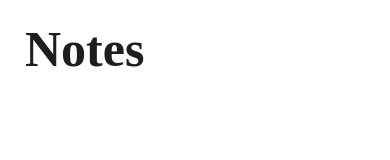
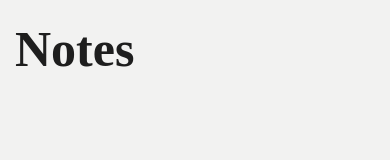
Before and after one commit to manojm97/NotesApp, a React Native app: screen / in a window 390 px wide. Shown: the top 160 px of the page. Built offline with nearby package versions, Linux system fonts and the light colour scheme.

Commit message:
Homepage layout to store Notes and Navigation to Note details page

```diff
--- a/App.js
+++ b/App.js
@@ -1,7 +1,24 @@
+import {createStackNavigator} from '@react-navigation/stack';
+import {NavigationContainer} from '@react-navigation/native';
 import React from 'react';
-import {SafeAreaView, ScrollView, StyleSheet, Text, View} from 'react-native';
+import NoteDetails from './app/components/NoteDetails';
 import NoteScreen from './app/screens/NoteScreen';
+import { LogBox } from 'react-native';
+
+const Stack = createStackNavigator();
 
 export default function App() {
-  return <NoteScreen />;
+  return (
+    <NavigationContainer>
+      <Stack.Navigator
+        screenOptions={{headerTitle: '', headerTransparent: true}}>
+        <Stack.Screen component={NoteScreen} name="NoteScreen" />
+        <Stack.Screen component={NoteDetails} name="NoteDetails" />
+      </Stack.Navigator>
+    </NavigationContainer>
+  );
 }
+
+LogBox.ignoreLogs([
+  "[react-native-gesture-handler] Seems like you\'re using an old API with gesture components, check out new Gestures system!",
+]);
--- a/app/color/colors.js
+++ b/app/color/colors.js
@@ -6,4 +6,10 @@ export default {
   LIGHTWHITE: '#f5f5dc',
   GREY: '#808080',
   LIGHTGREY:'#c0c0c0',
+  CHIFFON:'#FBFAF2',
+  COTTON:'#FBFBF9',
+  VIVID:'#F8F8F4',
+  POWDER:'#F2F2F1',
+  SMOKE:'#E7EAEA',
+  GHOST:'#45646',
 };
--- a/app/components/BackButton.js
+++ b/app/components/BackButton.js
@@ -25,7 +25,7 @@ const styles = StyleSheet.create({
     width: 50,
     height: 50,
     borderRadius: 50,
-    backgroundColor: colors.LIGHT,
+    backgroundColor: colors.POWDER,
     position: 'absolute',
     top: 30,
     left: 10,
--- /dev/null
+++ b/app/components/NoteDetails.js
@@ -0,0 +1,35 @@
+import React from 'react';
+import {StyleSheet, Text, View} from 'react-native';
+import colors from '../color/colors';
+
+const NoteDetails = (props) => {
+  const {note} = props.route.params;
+
+  return (
+    <View style={styles.container}>
+      <Text style={styles.title}>{note.title}</Text>
+      <Text style={styles.content}>{note.content}</Text>
+    </View>
+  );
+};
+
+const styles = StyleSheet.create({
+  container: {
+    paddingHorizontal: 20,
+    paddingTop: 60,
+  },
+  title: {
+    borderBottomColor: colors.LIGHTGREY,
+    borderBottomWidth: 1,
+    fontSize: 30,
+    fontWeight: 'bold',
+    fontFamily: 'sans-serif-bold',
+    color: colors.DARK,
+  },
+  content: {
+    fontSize: 15,
+    fontFamily: 'sans-serif',
+  },
+});
+
+export default NoteDetails;
--- a/app/components/NoteInput.js
+++ b/app/components/NoteInput.js
@@ -20,13 +20,21 @@ const NoteInput = ({visible, onClose, onSubmit}) => {
         if(valueOf === 'content') setContent(text);
     }
 
-    const handleSave = () => {
+    const handleBack = () => {
         if(!title.trim() && !content.trim()) return onClose();
         onSubmit(title,content);
         setTitle('');
         setContent('');
         onClose();
+      //  console.log(title,content)
     }
+
+    const handleSave = () => {
+      Keyboard.dismiss();
+    //  <SaveButton style={{display:'none'}}/>
+      onSubmit(title,content);
+     // console.log(title,content)
+  }
 
   return (
       <Modal visible={visible} animationType='fade' >
@@ -48,9 +56,6 @@ const NoteInput = ({visible, onClose, onSubmit}) => {
           value={content}
           onChangeText={text => handleOnChangeText(text, 'content')}
          />
-          <View style={styles.deleteButton}>
-            <NoteButtons name="delete"/>
-          </View>
         </View>
         <View style={StyleSheet.absoluteFillObject}>
          {title.trim() || content.trim() ? (
@@ -61,7 +66,7 @@ const NoteInput = ({visible, onClose, onSubmit}) => {
             ) : null}
             <BackButton
               name="left"
-              onPress={handleSave}
+              onPress={handleBack}
             />
           </View>
         <TouchableWithoutFeedback onPress={handleModalClose}>
@@ -82,6 +87,7 @@ const styles = StyleSheet.create({
         fontSize : 30,
         fontWeight: 'bold',
         fontFamily: 'sans-serif-bold',
+        color: colors.DARK,
       },
       content: {
         fontSize : 15,
@@ -90,13 +96,8 @@ const styles = StyleSheet.create({
     emptySpace:{
         flex: 1,
         zIndex: -1,
+        backgroundColor: colors.POWDER,
     },
-    deleteButton:{
-        position: 'absolute',
-        top: 750,
-        right: 20,
-        padding: 10,
-      },
 });
 
 export default NoteInput;
--- a/app/components/Notes.js
+++ b/app/components/Notes.js
@@ -1,18 +1,32 @@
 import React from 'react'
-import { StyleSheet, Text, View } from 'react-native'
+import { Dimensions, StyleSheet, Text, TouchableOpacity, View } from 'react-native'
+import colors from '../color/colors';
 
-const Notes = ({item}) => {
+const Notes = ({item,onPress}) => {
     const {title,content} = item;
     return (
-        <View>
-            <Text>{title}</Text>
-            <Text>{content}</Text>
-        </View>
+        <TouchableOpacity onPress={onPress} style={styles.container}>
+            <Text style={styles.title} numberOfLines={2}>{title}</Text>
+            <Text numberOfLines={3}>{content}</Text>
+        </TouchableOpacity>
     )
 }
 
+const width = Dimensions.get('window').width - 20;
+
 const styles = StyleSheet.create({
+    container:{
+        backgroundColor:colors.SMOKE,
+        width: width / 2 -10,
+        padding: 15,
+        borderRadius: 10,
+    },
+    title: {
+        fontWeight: 'bold',
+        fontSize: 16,
+        fontFamily: 'sans-serif-bold',
 
+      },
 })
 
 export default Notes
--- a/app/components/SaveButton.js
+++ b/app/components/SaveButton.js
@@ -25,7 +25,7 @@ const styles = StyleSheet.create({
     width: 50,
     height: 50,
     borderRadius: 50,
-    backgroundColor: colors.LIGHT,
+    backgroundColor: colors.POWDER,
     position: 'absolute',
     top: 30,
     left: 280,
--- a/app/screens/NoteScreen.js
+++ b/app/screens/NoteScreen.js
@@ -14,41 +14,60 @@ import NoteButtons from '../components/NoteButtons';
 import NoteInput from '../components/NoteInput';
 import Notes from '../components/Notes';
 
-const NoteScreen = () => {
+const NoteScreen = ({navigation}) => {
   const [modalVisible, setModalVisible] = useState(false);
   const [notes, setNotes] = useState([]);
 
   const findNotes = async () => {
-    const result =  await AsyncStorage.getItem('notes');
-    if(result!== null) setNotes(JSON.parse(result));
+    const result = await AsyncStorage.getItem('notes');
+    if (result !== null) setNotes(JSON.parse(result));
   };
 
   useEffect(() => {
+    // AsyncStorage.clear();
     findNotes();
   }, []);
 
   const handleOnSubmit = async (title, content) => {
     const note = {id: Date.now(), title, content, time: Date.now()};
-    const updatedNotes = [...notes,note];
+    const updatedNotes = [...notes, note];
     setNotes(updatedNotes);
-    await AsyncStorage.setItem('notes', JSON.stringify(updatedNotes))
+    await AsyncStorage.setItem('notes', JSON.stringify(updatedNotes));
+  };
+
+
+  const openNote = (note) => {
+    navigation.navigate('NoteDetails', { note });
   };
 
   return (
     <>
-      <StatusBar barStyle="dark-content" backgroundColor={colors.LIGHT} />
+      <StatusBar barStyle="dark-content" backgroundColor={colors.POWDER} />
       <View style={styles.container}>
         <Text style={styles.header}>Notes</Text>
         <FlatList
           data={notes}
+          numColumns={2}
+          columnWrapperStyle={{
+            justifyContent: 'space-between',
+            marginBottom: 15,
+          }}
           keyExtractor={item => item.id.toString()}
-          renderItem={({item}) => <Notes item={item} /> }
+          renderItem={({item}) => (
+            <Notes onPress={() => openNote(item)} item={item} />
+          )}
         />
-        <View style={[StyleSheet.absoluteFillObject,styles.emptyHeaderContainer]}>
-          <Text style={styles.emptyHeader}>Add Notes</Text>
-        </View>
-        <NoteButtons name="plus" onPress={() => setModalVisible(true)} />
+        {!notes.length ? (
+          <View
+            style={[
+              StyleSheet.absoluteFillObject,
+              styles.emptyHeaderContainer,
+            ]}>
+            <Text style={styles.emptyHeader}>Add Notes</Text>
+          </View>
+        ) : null}
       </View>
+      <NoteButtons name="plus" onPress={() => setModalVisible(true)} />
       <NoteInput
         visible={modalVisible}
         onClose={() => setModalVisible(false)}
@@ -60,10 +79,10 @@ const NoteScreen = () => {
 
 const styles = StyleSheet.create({
   container: {
-    paddingHorizontal: 25,
+    paddingHorizontal: 15,
     paddingVertical: 20,
     flex: 1,
-    backgroundColor: colors.LIGHT,
+    backgroundColor: colors.POWDER,
     zIndex: 1,
   },
   header: {
```
Also changed, not shown: package.json (+7 -0 lines), app/components/NoteButtons.js (line endings or trailing spaces), 1 other file (tests, documents, lock files or other folders).
